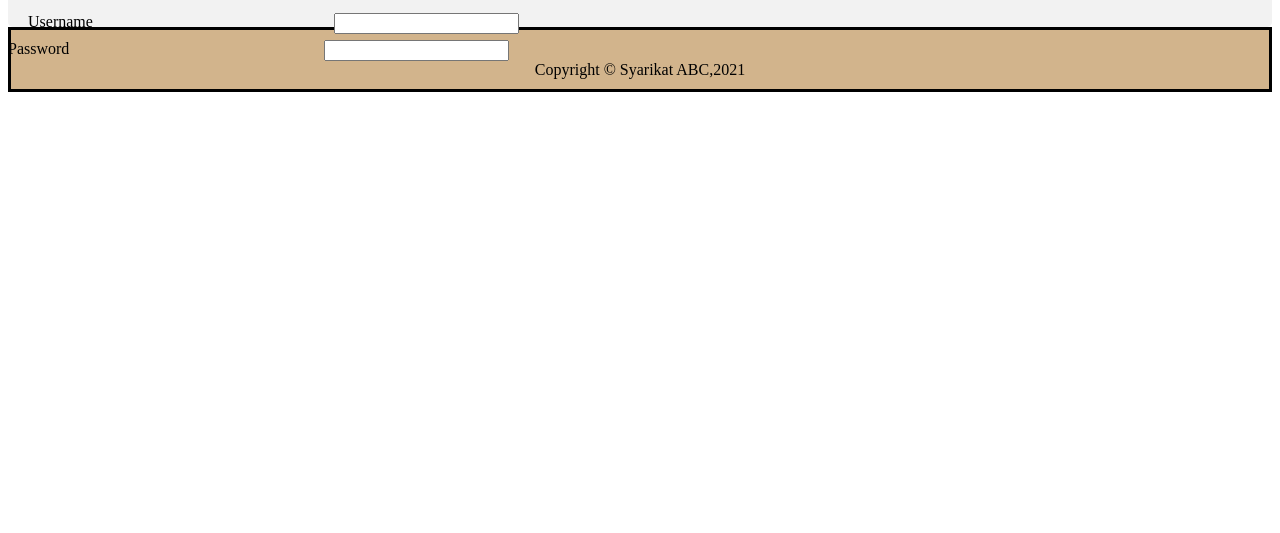
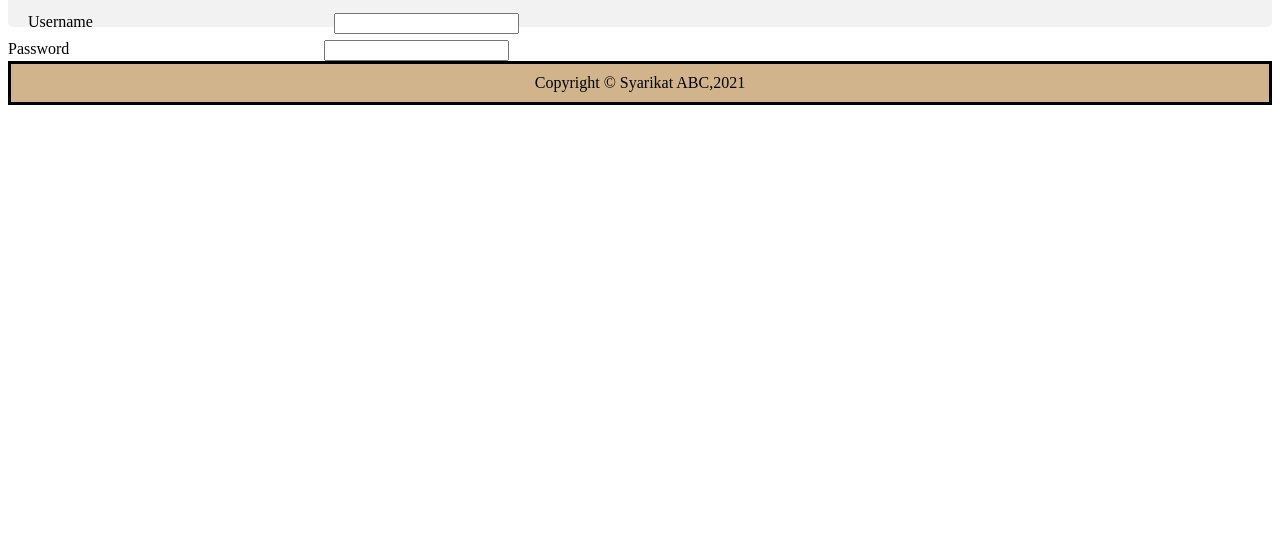
Before and after one commit to deanaamirra/LATIH_TUBI_1, a plain HTML site: page login.html in a window 1280 px wide. Shown: the part 267-800 px from the top of the page. Drawn offline with Linux system fonts and the light colour scheme.

Commit message:
Update login.html

```diff
--- a/login.html
+++ b/login.html
@@ -71,6 +71,11 @@
     width: 75%;
     margin-top: 6px;
     }
+    .row:after {
+    content: "";
+    display: table;
+    clear: both;
+    }
     .kaki {
     border: solid;
     text-align: center;
```
